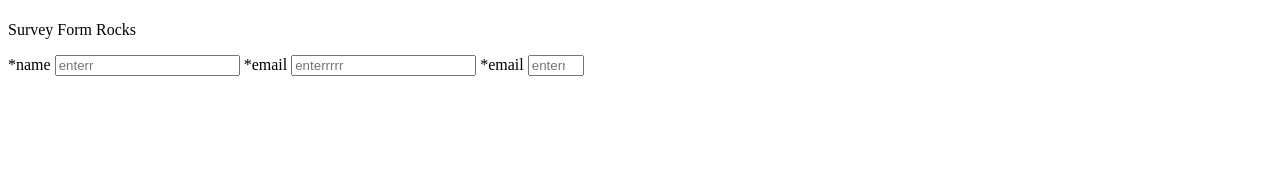
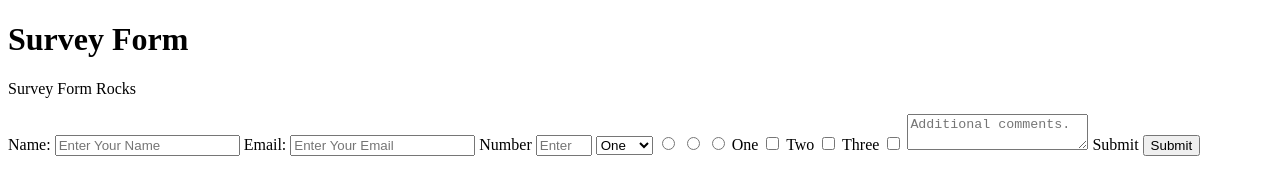
Before and after one commit to omar-labana/microverse-meeting-sourav, a plain HTML site: page index.html in a window 1280 px wide. Drawn offline with Linux system fonts and the light colour scheme.

Commit message:
Added user stories 9-16

```diff
--- a/css/style.css
+++ b/css/style.css
@@ -0,0 +1,3 @@
+.block {
+  display: block;
+}
--- a/index.html
+++ b/index.html
@@ -1,49 +1,77 @@
 <!DOCTYPE html>
 <html lang="en">
   <head>
-    <meta charset="UTF-8">
+    <meta charset="UTF-8" />
     <title>survey form</title>
-    <link rel="stylesheet" href="css/style.css">
+    <link rel="stylesheet" href="css/style.css" />
   </head>
 
   <body>
     <script src="https://cdn.freecodecamp.org/testable-projects-fcc/v1/bundle.js"></script>
-    <!-- User Story #1: -->
-   <h1 id="title"></h1>
-   <!-- User Story #2: -->
-   <p id="description">Survey Form Rocks</p>
-    <!-- <form id="Survey">
+    <!-- User Story #1:✓ -->
+    <h1 id="title">Survey Form</h1>
 
-      <la
+    <!-- User Story #2:✓ -->
+    <p id="description">Survey Form Rocks</p>
 
+    <!-- User Story #3:✓ -->
+    <form id="survey-form">
+      <!-- User Story #4:✓ -->
+      <label for="name" id="name-label"> Name:
+        <input id="name" type="text" placeholder="Enter Your Name" required />
+      </label>
+      <!-- User Story #5:✓ -->
+      <label for="name" id="email-label"> Email:
+        <input id="email" type="email" placeholder="Enter Your Email" required />
+      </label>
+      <!-- User Story #6:? -->
+      <!-- User Story #7:✓ -->
+      <label for="number" id="number-label">Number
+        <!-- User Story #8:? -->
+        <!-- User Story #9:✓ -->
+        <input
+        id="number"
+        type="number"
+        placeholder="Enter a Number"
+        min="5"
+        max="50"
+        required
+        />
+      </label>
+      <!-- User Story #10:✓ IDs for labels-->
+      <!-- User Story #11:✓ Place Holders-->
+      <!-- User Story #12:✓ -->
+      <select id="dropdown">
+        <option value="1">One</option>
+        <option value="2">Two</option>
+        <option value="3">Three</option>
+      </select>
+      <!-- User Story #13:✓ -->
+      <input type="radio" name="radio-picker" value="1">
+      <input type="radio" name="radio-picker" value="2">
+      <input type="radio" name="radio-picker" value="3">
+      <!-- User Story #14:✓ -->
+      <label>
+        One
+        <input type="checkbox" value="1">
+      </label>
+      <label>
+        Two
+        <input type="checkbox" value="2">
+      </label>
+      <label>
+        Three
+        <input type="checkbox" value="3">
+      </label>
+      <!-- User Story #15:✓ -->
+      <textarea placeholder="Additional comments."></textarea>
+      <!-- User Story #16: -->
+      <label for="submit">
+        Submit
+        <input type="submit" id="submit">
+      </label>
     </form>
- -->
- <!-- User Story #3: -->
- <form id="survey-form">
-  <!-- User Story #4: -->
-      <label for="name"   id="name-label"> *name</label>
-      <input id="name"   type="text" placeholder="enterr" required>
-  <!-- User Story #5: -->  <!-- User Story #6: -->
-      <label for="name"   id="email - label"> *email</label>
-      <input id="email"   type="email" placeholder="enterrrrr" required>
-       <!-- User Story #7: --> <!-- User Story #8: -->
-       <label for="number"   id="number - label"> *email</label>
-       <input id="number"   type="number" placeholder="enterrrrrrrrr" min=5 max=50 required>
 
-
-
-
-
-
-
-
-
- </form>
-
-
-
-
-
-    <script  src="js/index.js"></script>
+    <script src="js/index.js"></script>
   </body>
 </html>
```
